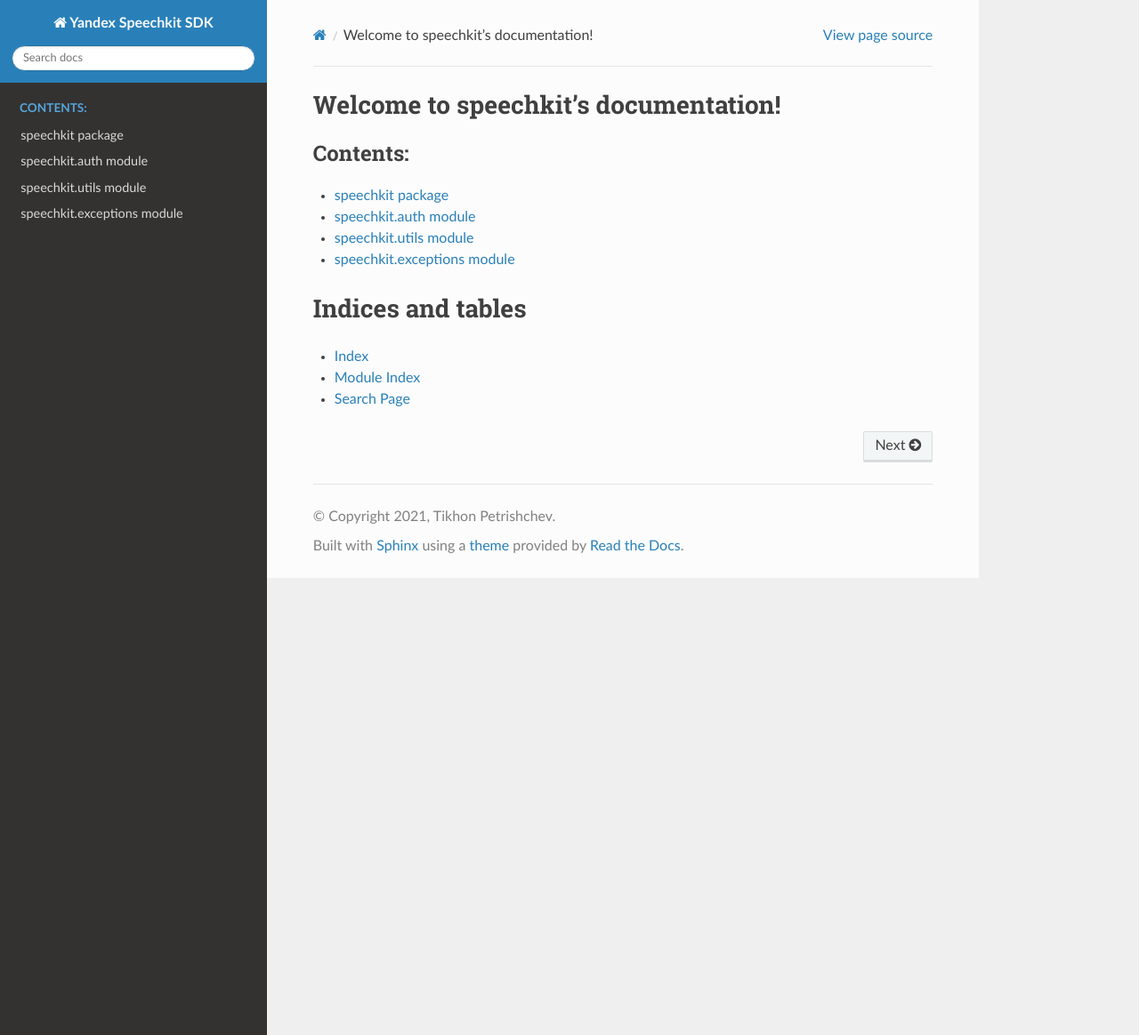
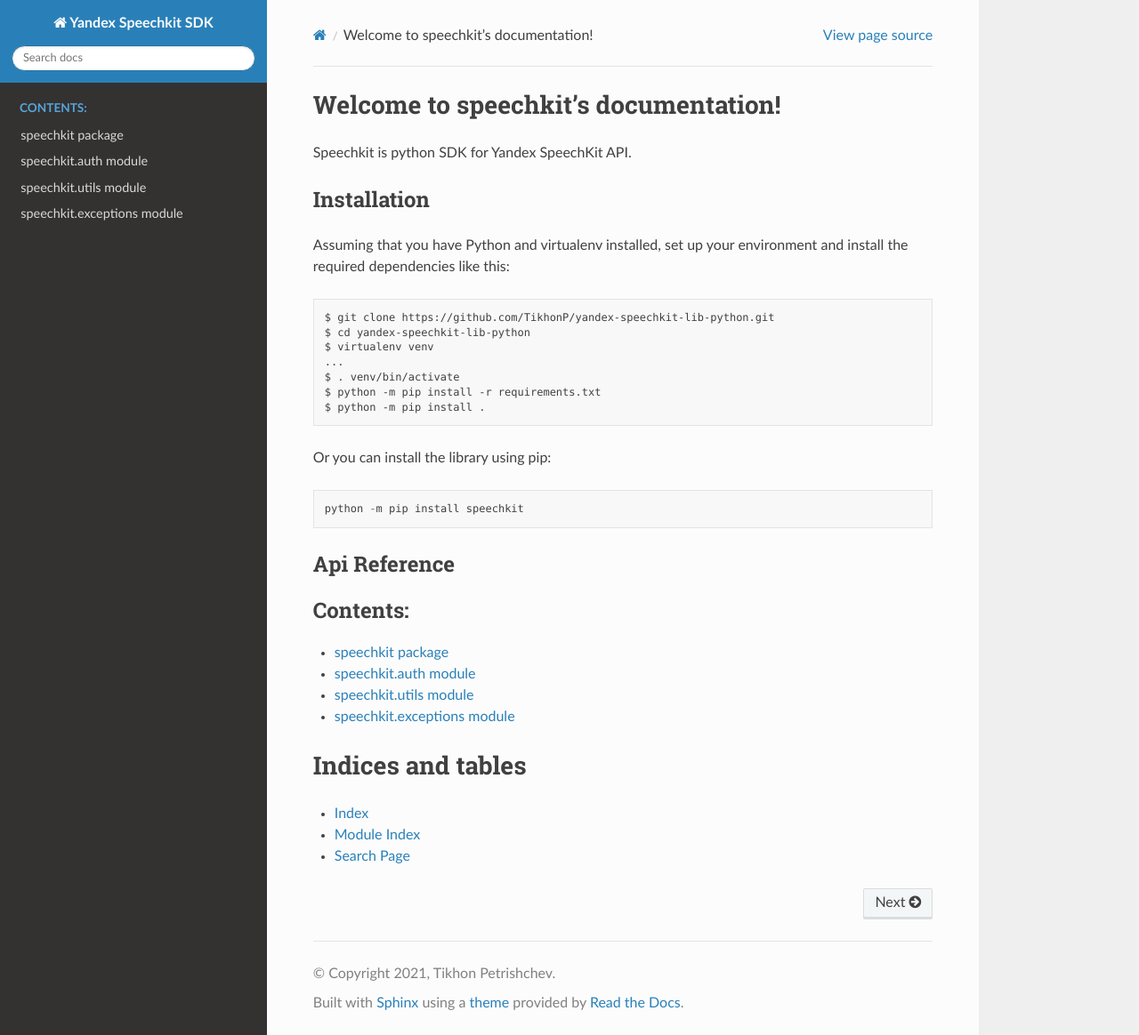
Before and after one commit to tikhonp/yandex-speechkit-lib-python, a Sphinx documentation site: the page built from docs/source/index.rst, in a window 1280 px wide and 1164 px high. Shown: the whole window at 89% size. Built offline with Sphinx 7.4.7 and the Read the Docs theme 2.0.0, drawn with Linux system fonts in a browser that asks for light colours.

```diff
--- a/docs/source/index.rst
+++ b/docs/source/index.rst
@@ -5,6 +5,30 @@
 
 Welcome to speechkit's documentation!
 =====================================
+
+Speechkit is python SDK for Yandex SpeechKit API.
+
+Installation
+-----------
+
+Assuming that you have Python and virtualenv installed, set up your environment and install the required dependencies
+like this::
+
+
+   $ git clone https://github.com/TikhonP/yandex-speechkit-lib-python.git
+   $ cd yandex-speechkit-lib-python
+   $ virtualenv venv
+   ...
+   $ . venv/bin/activate
+   $ python -m pip install -r requirements.txt
+   $ python -m pip install .
+
+Or you can install the library using pip::
+
+   python -m pip install speechkit
+
+Api Reference
+-----------
 
 .. toctree::
    :maxdepth: 2
--- a/src/speechkit/__init__.py
+++ b/src/speechkit/__init__.py
@@ -1,6 +1,6 @@
 """
 speechkit
-Python SDK for using Yandex Speech recognition and synthesis
+Python SDK for using Yandex Speech recognition and synthesis.
 """
 
 __author__ = 'Tikhon Petrishchev'
```
Also changed, not shown: README.md (+3 -1 lines), 1 other file.
